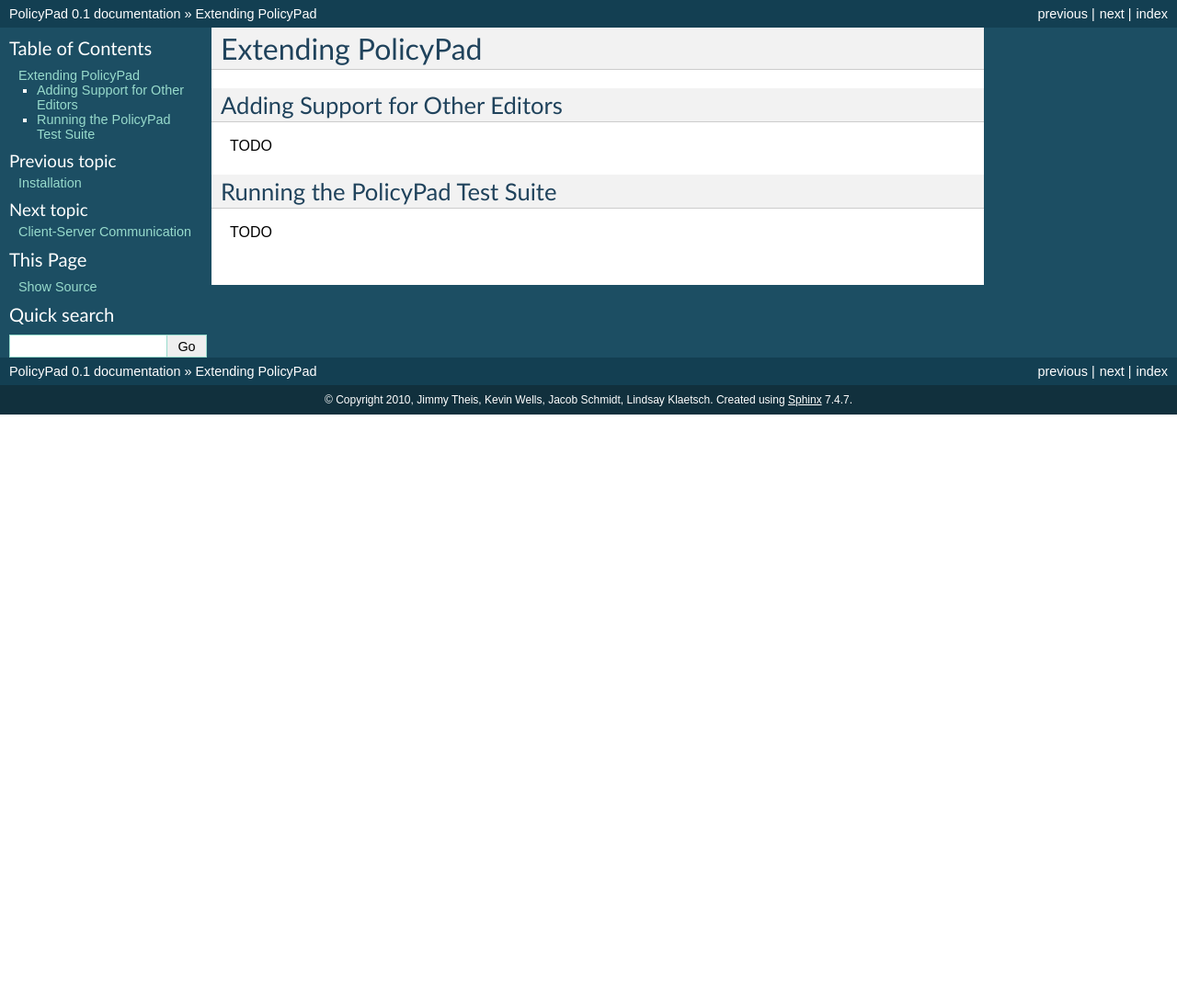
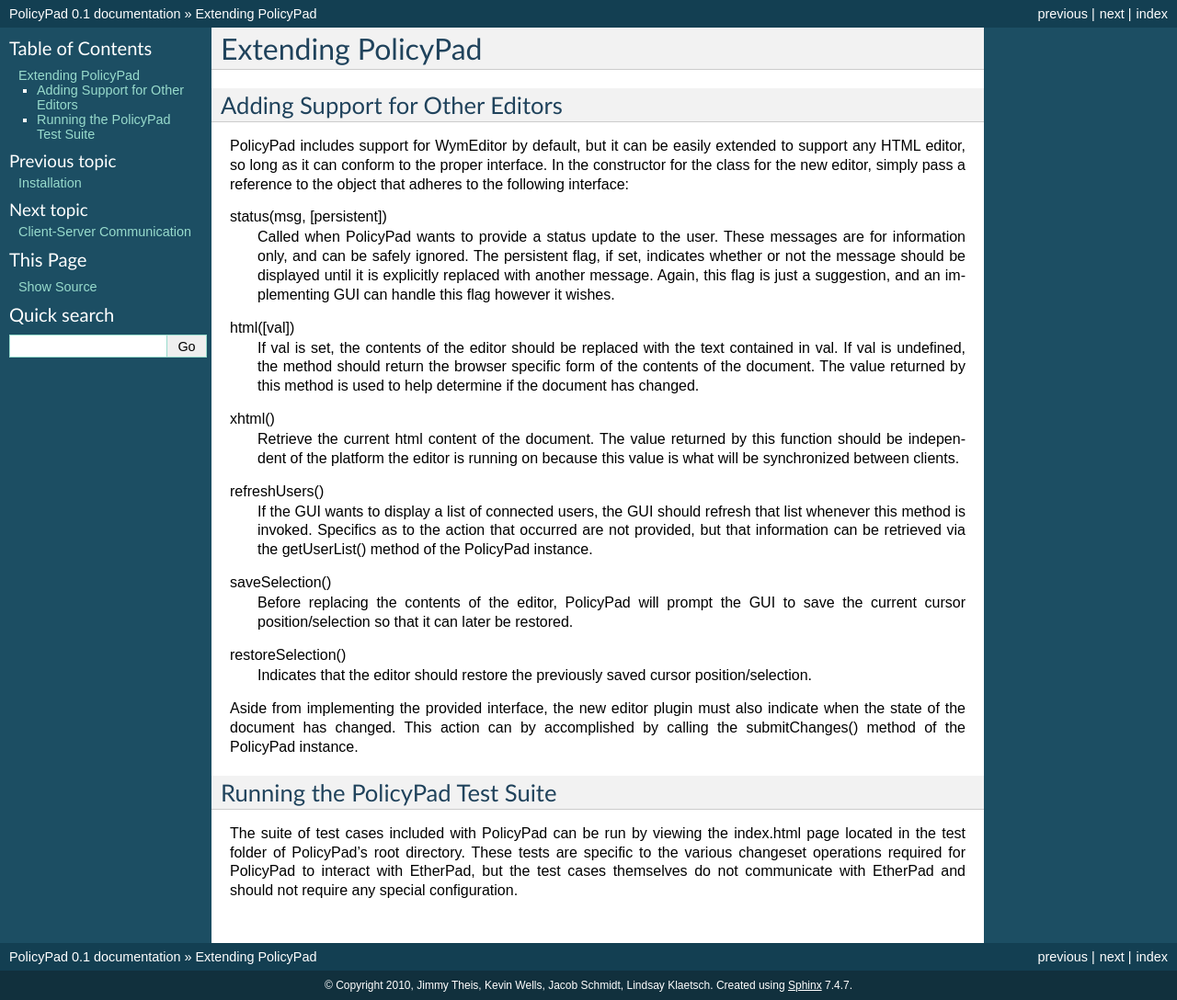
Before and after one commit to PolicyStat/PolicyPad, a Sphinx documentation site: the page built from doc/extending.rst, in a window 1280 px wide. Shown: the whole page at 92% size. Built offline with Sphinx 7.4.7, drawn with Linux system fonts in a browser that asks for light colours; before the commit the page ends 900 px from its top, so only the background shows below that.

Commit message:
Write documentation for extending PolicyPad
Signed-off-by: Kevin Wells <wellska1@rose-hulman.edu>

```diff
--- a/doc/extending.rst
+++ b/doc/extending.rst
@@ -3,8 +3,53 @@
 
 Adding Support for Other Editors
 --------------------------------
-TODO
+
+PolicyPad includes support for WymEditor by default, but it can be easily
+extended to support any HTML editor, so long as it can conform to the proper
+interface.  In the constructor for the class for the new editor, simply pass a
+reference to the object that adheres to the following interface:
+
+status(msg, [persistent])
+  Called when PolicyPad wants to provide a status update to the user.  These
+  messages are for information only, and can be safely ignored.  The persistent
+  flag, if set, indicates whether or not the message should be displayed until
+  it is explicitly replaced with another message.  Again, this flag is just a
+  suggestion, and an implementing GUI can handle this flag however it wishes.
+
+html([val])
+  If val is set, the contents of the editor should be replaced with the text
+  contained in val.  If val is undefined, the method should return the browser
+  specific form of the contents of the document.  The value returned by this
+  method is used to help determine if the document has changed.
+
+xhtml()
+  Retrieve the current html content of the document.  The value returned by this
+  function should be independent of the platform the editor is running on
+  because this value is what will be synchronized between clients.
+
+refreshUsers()
+  If the GUI wants to display a list of connected users, the GUI should refresh
+  that list whenever this method is invoked.  Specifics as to the action that
+  occurred are not provided, but that information can be retrieved via the
+  getUserList() method of the PolicyPad instance.
+
+saveSelection()
+  Before replacing the contents of the editor, PolicyPad will prompt the GUI to
+  save the current cursor position/selection so that it can later be restored.
+
+restoreSelection()
+  Indicates that the editor should restore the previously saved cursor
+  position/selection.
+
+Aside from implementing the provided interface, the new editor plugin must also
+indicate when the state of the document has changed.  This action can by
+accomplished by calling the submitChanges() method of the PolicyPad instance.
 
 Running the PolicyPad Test Suite
 --------------------------------
-TODO
+
+The suite of test cases included with PolicyPad can be run by viewing the
+index.html page located in the test folder of PolicyPad's root directory.  These
+tests are specific to the various changeset operations required for PolicyPad to
+interact with EtherPad, but the test cases themselves do not communicate with
+EtherPad and should not require any special configuration.
```
